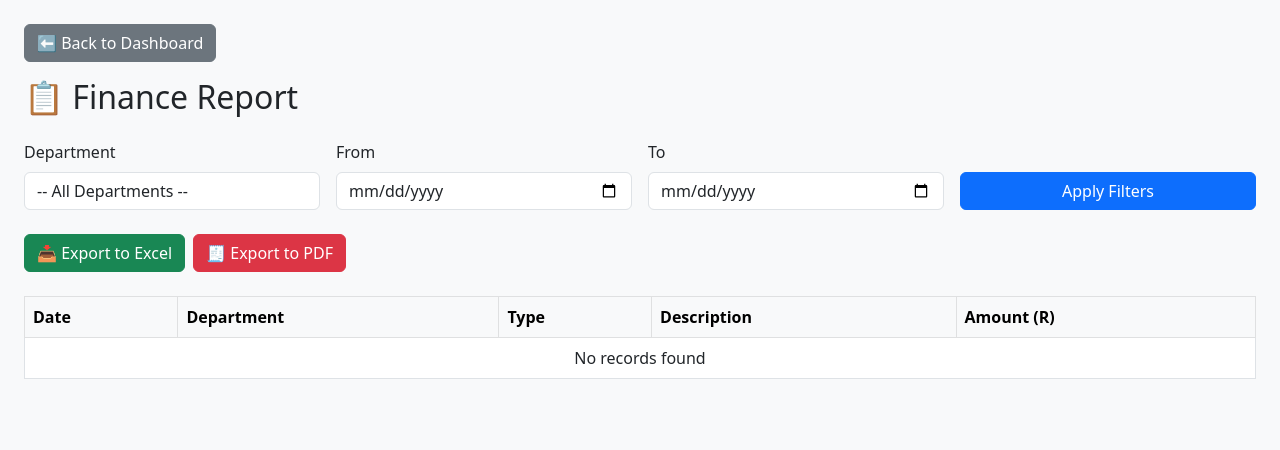
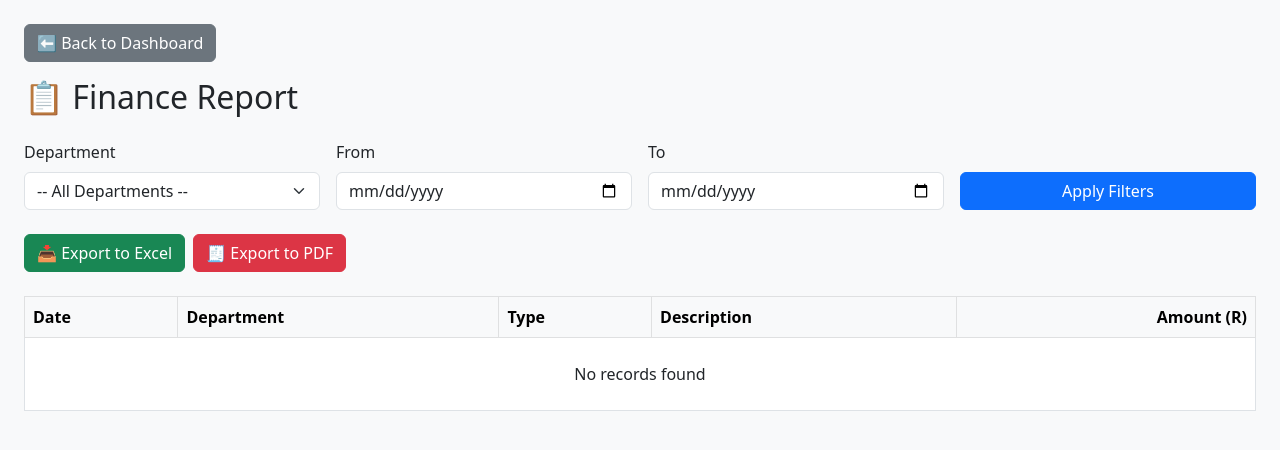
Before and after one commit to Nnzheni/church-finance-manager, a Flask app: page /report in a window 1280 px wide. Shown: the top 450 px of the page. Run offline with Flask 3, Linux system fonts and the light colour scheme.

Commit message:
Update report.html

```diff
--- a/templates/report.html
+++ b/templates/report.html
@@ -2,15 +2,15 @@
 <html lang="en">
 <head>
   <meta charset="UTF-8">
-  <title>Finance Report</title>
+  <title>📋 Finance Report – AFM-RCA Finance Manager</title>
   <link
+    href="https://cdn.jsdelivr.net/npm/bootstrap@5.3.0/dist/css/bootstrap.min.css"
     rel="stylesheet"
-    href="https://cdn.jsdelivr.net/npm/bootstrap@5.3.0/dist/css/bootstrap.min.css"
   >
 </head>
-<body class="p-4 bg-light">
+<body class="bg-light p-4">
 
-  <!-- Back to Dashboard -->
+  <!-- Back Button -->
   <a href="{{ url_for('dashboard') }}" class="btn btn-secondary mb-3">
     ⬅ Back to Dashboard
   </a>
@@ -18,41 +18,34 @@
   <h2 class="mb-4">📋 Finance Report</h2>
 
   <!-- Filter Form -->
-  <form method="get" class="row g-3 mb-4">
+  <form method="get" class="row g-3 mb-4 align-items-end">
     <div class="col-md-3">
       <label class="form-label">Department</label>
-      <select name="department" class="form-control">
-        <option value="">-- All Departments --</option>
-        <option value="Main" {% if department_filter=='Main' %}selected{% endif %}>Main</option>
-        <option value="Men's Fellowship" {% if department_filter=="Men's Fellowship" %}selected{% endif %}>
-          Men's Fellowship
+      <select name="department" class="form-select">
+        <option value="" {% if not department_filter %}selected{% endif %}>-- All Departments --</option>
+        {% for dept in ['Main', "Men's Fellowship", 'Youth', 'Local Sisters Fellowship'] %}
+          <option value="{{ dept }}"
+                  {% if dept == department_filter %}selected{% endif %}>
+            {{ dept }}
           </option>
-        <option value="Youth" {% if department_filter=='Youth' %}selected{% endif %}>Youth</option>
-        <option value="Local Sisters Fellowship"
-          {% if department_filter=='Local Sisters Fellowship' %}selected{% endif %}>
-          Local Sisters Fellowship
-        </option>
+        {% endfor %}
       </select>
     </div>
     <div class="col-md-3">
       <label class="form-label">From</label>
-      <input
-        type="date"
+      <input type="date"
              name="from_date"
              class="form-control"
-        value="{{ from_date }}"
-      >
+             value="{{ from_date }}">
     </div>
     <div class="col-md-3">
       <label class="form-label">To</label>
-      <input
-        type="date"
+      <input type="date"
              name="to_date"
              class="form-control"
-        value="{{ to_date }}"
-      >
+             value="{{ to_date }}">
     </div>
-    <div class="col-md-3 d-flex align-items-end">
+    <div class="col-md-3">
       <button type="submit" class="btn btn-primary w-100">
         Apply Filters
       </button>
@@ -61,52 +54,50 @@
 
   <!-- Export Buttons -->
   <div class="mb-4 d-flex gap-2">
-    <a
-      href="{{ url_for('export_excel',
+    <a href="{{ url_for('export_excel',
                          department=department_filter,
                          from_date=from_date,
                          to_date=to_date) }}"
-      class="btn btn-success"
-    >
+       class="btn btn-success">
       📥 Export to Excel
     </a>
-    <a
-      href="{{ url_for('export_pdf',
+    <a href="{{ url_for('export_pdf',
                          department=department_filter,
                          from_date=from_date,
                          to_date=to_date) }}"
-      class="btn btn-danger"
-    >
+       class="btn btn-danger">
       🧾 Export to PDF
     </a>
   </div>
 
   <!-- Report Table -->
   <div class="table-responsive">
-    <table class="table table-bordered table-hover">
+    <table class="table table-bordered table-hover bg-white">
       <thead class="table-light">
         <tr>
           <th>Date</th>
           <th>Department</th>
           <th>Type</th>
           <th>Description</th>
-          <th>Amount (R)</th>
+          <th class="text-end">Amount (R)</th>
         </tr>
       </thead>
       <tbody>
+        {% if data %}
           {% for row in data %}
           <tr>
             <td>{{ row.date }}</td>
             <td>{{ row.department }}</td>
             <td>{{ row.type }}</td>
             <td>{{ row.description }}</td>
-          <td>R{{ "%.2f"|format(row.amount) }}</td>
+            <td class="text-end">R{{ "%.2f"|format(row.amount) }}</td>
           </tr>
+          {% endfor %}
         {% else %}
           <tr>
-          <td colspan="5" class="text-center">No records found</td>
+            <td colspan="5" class="text-center py-4">No records found</td>
           </tr>
-        {% endfor %}
+        {% endif %}
       </tbody>
     </table>
   </div>
```
Lines whose indentation alone changed are shown as unchanged.
